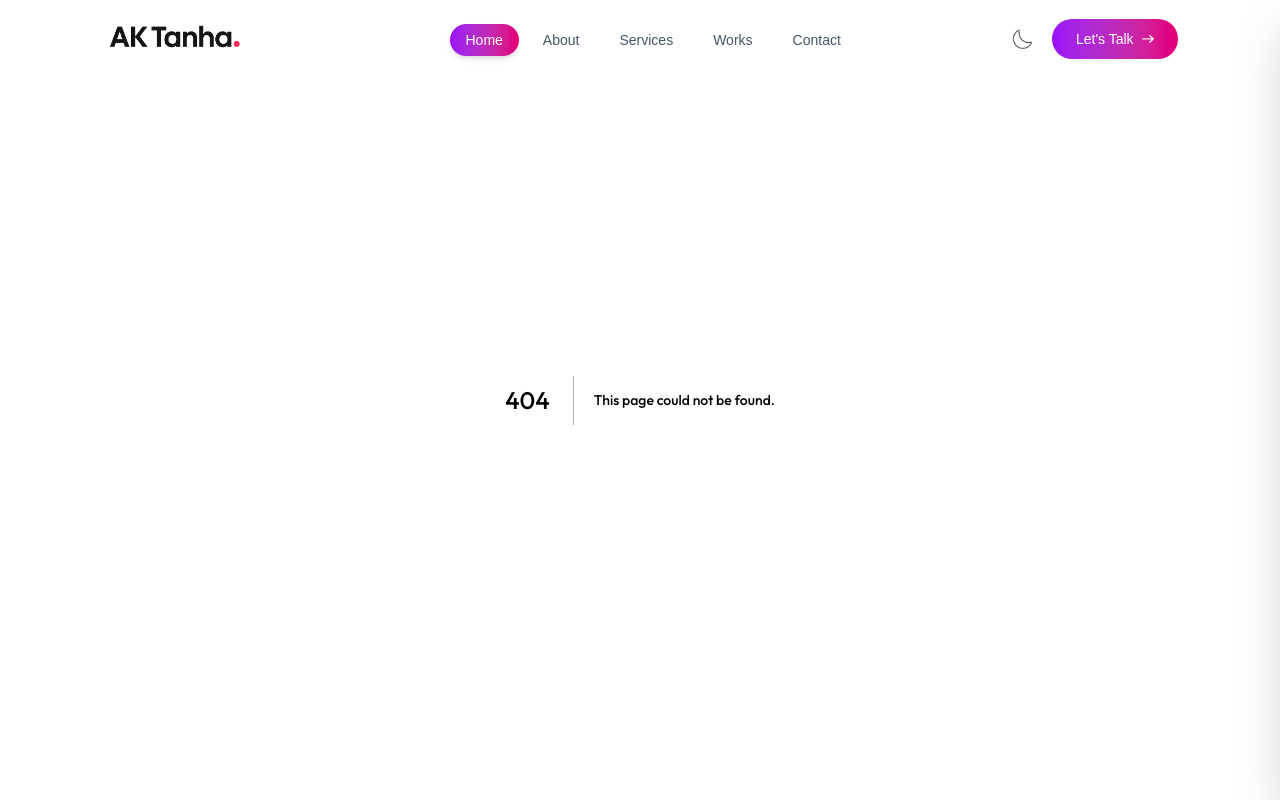
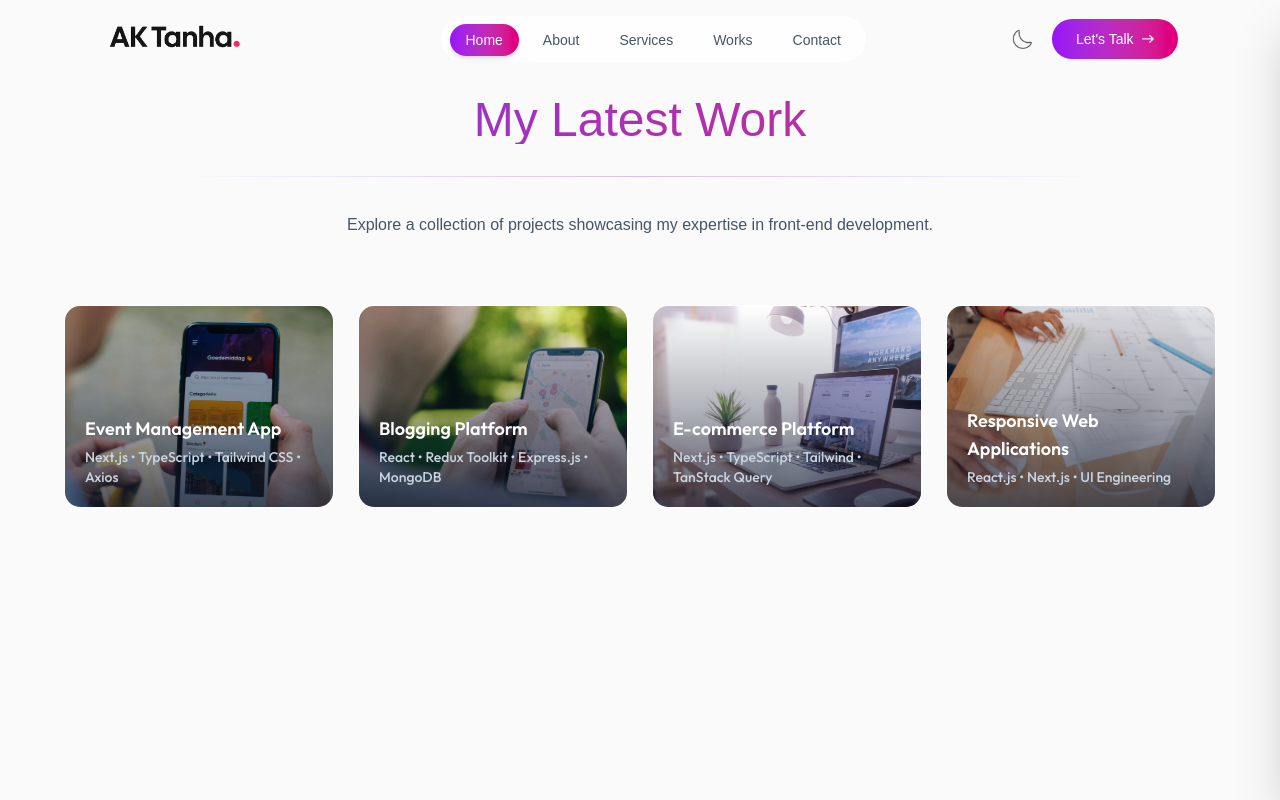
Before and after one commit to AK-Tanha/Portfolio, a Next.js app: page /works in a window 1280 px wide. Before the commit this address had no page. Shown: the top 800 px of the page. Built offline with nearby package versions, Linux system fonts and the light colour scheme; a web font is replaced by a local one.

Commit message:
feat: migrate project thumbnails to Next.js Image component and add dedicated works page

```diff
--- a/app/components/Works.jsx
+++ b/app/components/Works.jsx
@@ -53,10 +53,15 @@ const Works = () => {
               transition={{ duration: 0.3 }}
               className='relative rounded-2xl overflow-hidden aspect-[4/3] glass card-hover'
             >
-              <div
-                className='absolute inset-0 bg-cover bg-center transition-transform duration-500 group-hover:scale-110'
-                style={{ backgroundImage: `url(${project.bgImage})` }}
-              />
+              <div className='absolute inset-0 transition-transform duration-500 group-hover:scale-110'>
+                <Image
+                  src={project.bgImage}
+                  alt={project.title}
+                  fill
+                  className='object-cover object-center'
+                  sizes="(max-width: 640px) 100vw, (max-width: 768px) 50vw, (max-width: 1024px) 33vw, 25vw"
+                />
+              </div>
               <div className='absolute inset-0 bg-gradient-to-t from-slate-900/90 via-slate-900/40 to-transparent opacity-80 group-hover:opacity-95 transition-opacity duration-300' />
 
               <div className='absolute bottom-0 left-0 right-0 p-5'>
@@ -75,7 +80,7 @@ const Works = () => {
         initial={{ opacity: 0 }}
         whileInView={{ opacity: 1 }}
         transition={{ duration: 0.5, delay: 1.1 }}
-        href="#"
+        href="/works"
         className='w-max flex items-center justify-center gap-2 text-secondary glass rounded-full px-8 mx-auto my-16 py-3 card-hover'
       >
         Show More
--- /dev/null
+++ b/app/works/page.jsx
@@ -0,0 +1,56 @@
+import { assets, workData } from '@/assets/assets'
+import Image from 'next/image'
+import Link from 'next/link'
+
+export async function generateMetadata() {
+  return {
+    title: 'Works | Portfolio',
+    description: 'Explore a collection of projects showcasing my expertise in front-end development.',
+  }
+}
+
+const WorkPage = () => {
+  return (
+    <div className="min-h-screen bg-body pt-24 pb-12 px-5">
+      <div className="max-w-6xl mx-auto">
+        <div className="text-center mb-16">
+          <h2 className="text-center text-5xl font-ovo gradient-text">My Latest Work</h2>
+          <div className="section-divider" />
+          <p className="text-center max-w-2xl mx-auto mt-5 font-ovo text-secondary">
+            Explore a collection of projects showcasing my expertise in front-end development.
+          </p>
+        </div>
+
+        <div className="grid grid-cols-1 sm:grid-cols-2 lg:grid-cols-3 xl:grid-cols-4 gap-6">
+          {workData.map((project, index) => (
+            <Link href={project.link || '#'} key={index} className="block group">
+              <div className="relative rounded-2xl overflow-hidden aspect-[4/3] glass card-hover">
+                <div className="absolute inset-0 transition-transform duration-500 group-hover:scale-110">
+                <Image
+                  src={project.bgImage}
+                  alt={project.title}
+                  fill
+                  className="object-cover object-center"
+                  sizes="(max-width: 640px) 100vw, (max-width: 768px) 50vw, (max-width: 1280px) 33vw, 25vw"
+                />
+              </div>
+              <div className="absolute inset-0 bg-gradient-to-t from-slate-900/90 via-slate-900/40 to-transparent opacity-80 group-hover:opacity-95 transition-opacity duration-300" />
+
+                <div className="absolute bottom-0 left-0 right-0 p-5">
+                  <h2 className="font-semibold text-white text-lg mb-1">{project.title}</h2>
+                  <p className="text-sm text-slate-300">{project.description}</p>
+                </div>
+
+                <div className="absolute top-4 right-4 w-9 h-9 rounded-full bg-white/20 backdrop-blur-sm flex items-center justify-center opacity-0 group-hover:opacity-100 transition-all duration-300 group-hover:translate-x-0 translate-x-4">
+                  <Image src={assets.send_icon} alt="" className="w-4 invert" />
+                </div>
+              </div>
+            </Link>
+          ))}
+        </div>
+      </div>
+    </div>
+  )
+}
+
+export default WorkPage
```
